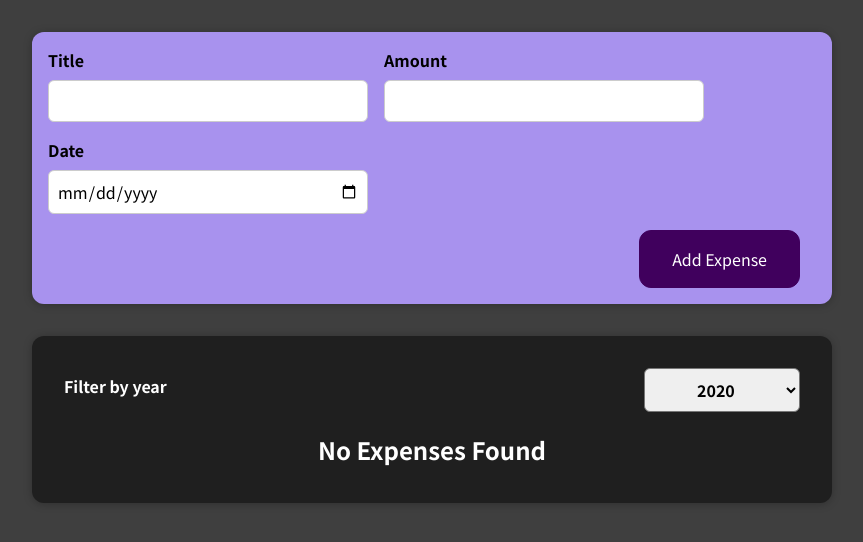
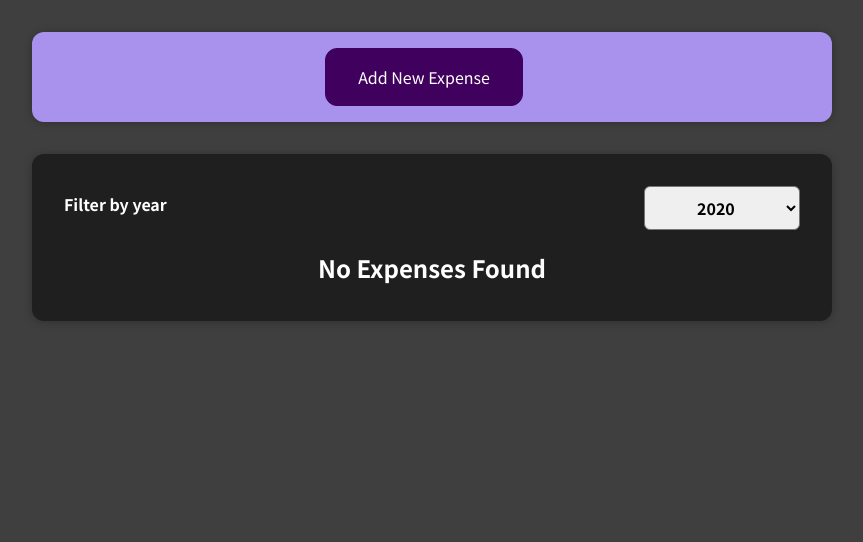
Before and after one commit to andrewrey/react-complete-guideProject1, a React (Create React App) app: page / in a window 1280 px wide. Shown: the top 542 px of the page, without its empty margins (208-1071 px from the left). Built offline with nearby package versions, Linux system fonts and the light colour scheme.

Commit message:
added conditional rendereing of add expense form

```diff
--- a/src/App.js
+++ b/src/App.js
@@ -36,6 +36,7 @@ const App = () => {
       return [expense, ...prevState];
     });
   };
+  console.log(expenses);
   return (
     <div>
       <NewExpense onAddExpense={addExpenseHandler} />
--- a/src/components/NewExpense/ExpenseForm.js
+++ b/src/components/NewExpense/ExpenseForm.js
@@ -1,10 +1,11 @@
 import { useState } from "react";
 import "./ExpenseForm.css";
 
-const ExpenseForm = ({ onSaveExpenseData }) => {
+const ExpenseForm = ({ onSaveExpenseData, onCancel }) => {
   const [enteredTitle, setEnteredTitle] = useState("");
   const [enteredDate, setEnteredDate] = useState("");
   const [enteredExpense, setEnteredExpense] = useState("");
+
   const titleChangeHandler = (event) => {
     setEnteredTitle(event.target.value);
   };
@@ -19,13 +20,14 @@ const ExpenseForm = ({ onSaveExpenseData }) => {
     const expenseData = {
       title: enteredTitle,
       amount: enteredExpense,
-      date: new Date(enteredDate),
+      date: new Date(`${enteredDate}T00:00`),
     };
     onSaveExpenseData(expenseData);
     setEnteredTitle("");
     setEnteredDate("");
     setEnteredExpense("");
   };
+
   return (
     <form onSubmit={submitHandler}>
       <div className="new-expense__controls">
@@ -59,6 +61,7 @@ const ExpenseForm = ({ onSaveExpenseData }) => {
         </div>
       </div>
       <div className="new-expense__actions">
+        <button onClick={onCancel}>Cancel</button>
         <button type="submit">Add Expense</button>
       </div>
     </form>
--- a/src/components/NewExpense/NewExpense.js
+++ b/src/components/NewExpense/NewExpense.js
@@ -1,17 +1,32 @@
+import { useState } from "react";
 import ExpenseForm from "./ExpenseForm";
 import "./NewExpense.css";
 
 const NewExpense = ({ onAddExpense }) => {
+  const [display, setDisplay] = useState(true);
+
+  const displayChangeHandler = () => {
+    setDisplay((prevState) => !prevState);
+  };
+
   const saveExpenseDataHandler = (enteredExpenseData) => {
     const expenseData = {
       ...enteredExpenseData,
       id: Math.random().toString(),
     };
     onAddExpense(expenseData);
+    displayChangeHandler();
   };
   return (
     <div className="new-expense">
-      <ExpenseForm onSaveExpenseData={saveExpenseDataHandler} />
+      {display ? (
+        <button onClick={displayChangeHandler}>Add New Expense</button>
+      ) : (
+        <ExpenseForm
+          onSaveExpenseData={saveExpenseDataHandler}
+          onCancel={displayChangeHandler}
+        />
+      )}
     </div>
   );
 };
```
Also changed, not shown: 1 other file (tests, documents, lock files or other folders).
